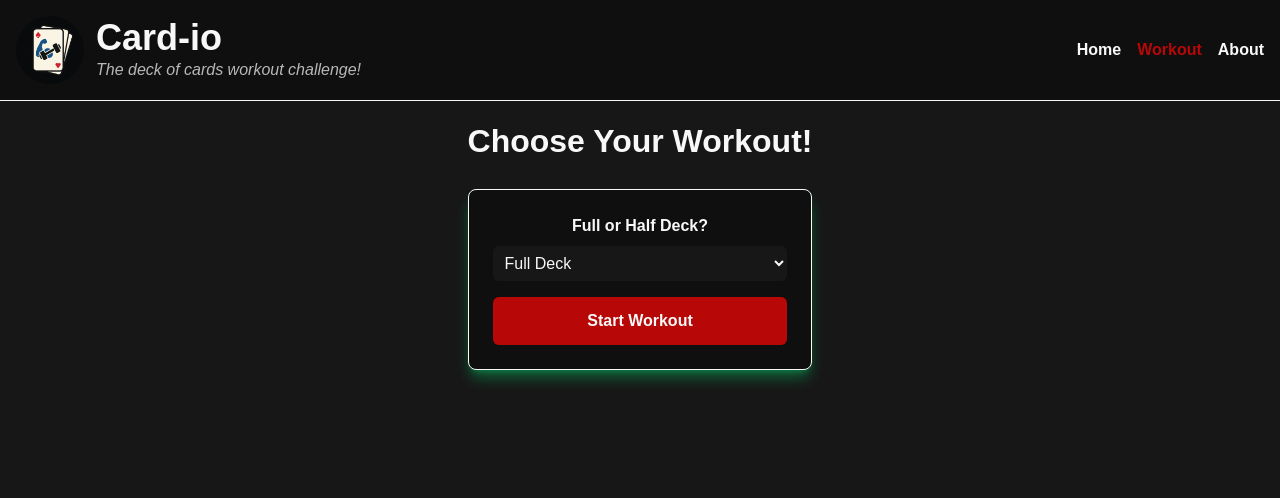
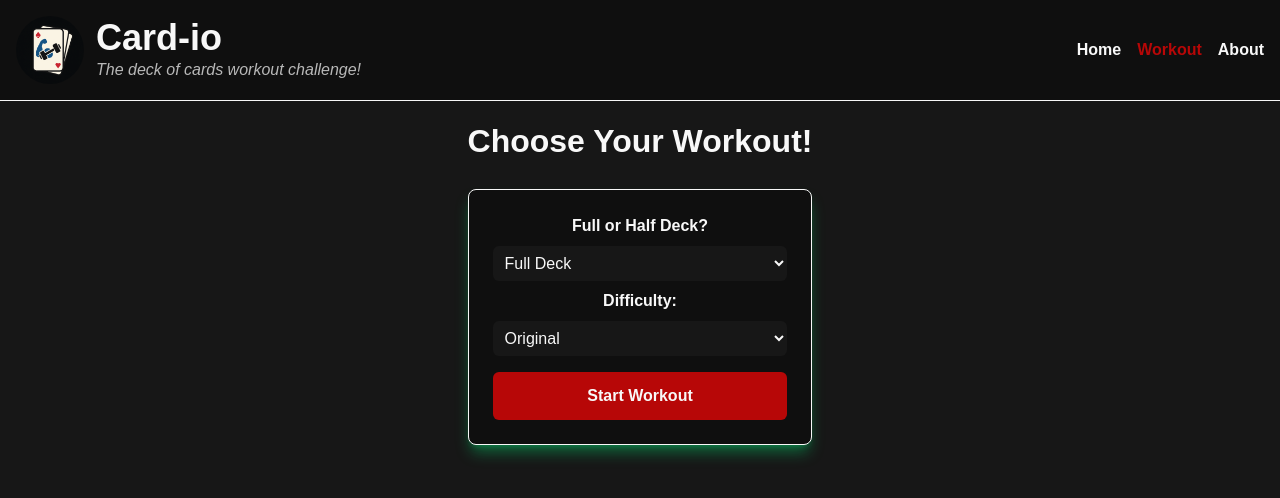
Before and after one commit to natep1123/Card-io, a Next.js app: page /workout in a window 1280 px wide. Shown: the top 498 px of the page. Built offline with nearby package versions, Linux system fonts and the light colour scheme.

Commit message:
Added form section for difficulty, only option is Original

```diff
--- a/src/components/workout/WForm.jsx
+++ b/src/components/workout/WForm.jsx
@@ -34,6 +34,18 @@ export default function WorkoutForm() {
               Half Deck
             </option>
           </select>
+          <label htmlFor="difficulty" className="text-white font-semibold">
+            Difficulty:
+          </label>
+          <select
+            id="diffuculty"
+            name="difficulty"
+            className="w-full p-2 rounded-md bg-slate text-white cursor-pointer"
+          >
+            <option value="original" className="bg-black">
+              Original
+            </option>
+          </select>
         </div>
         <button
           type="submit"
```
